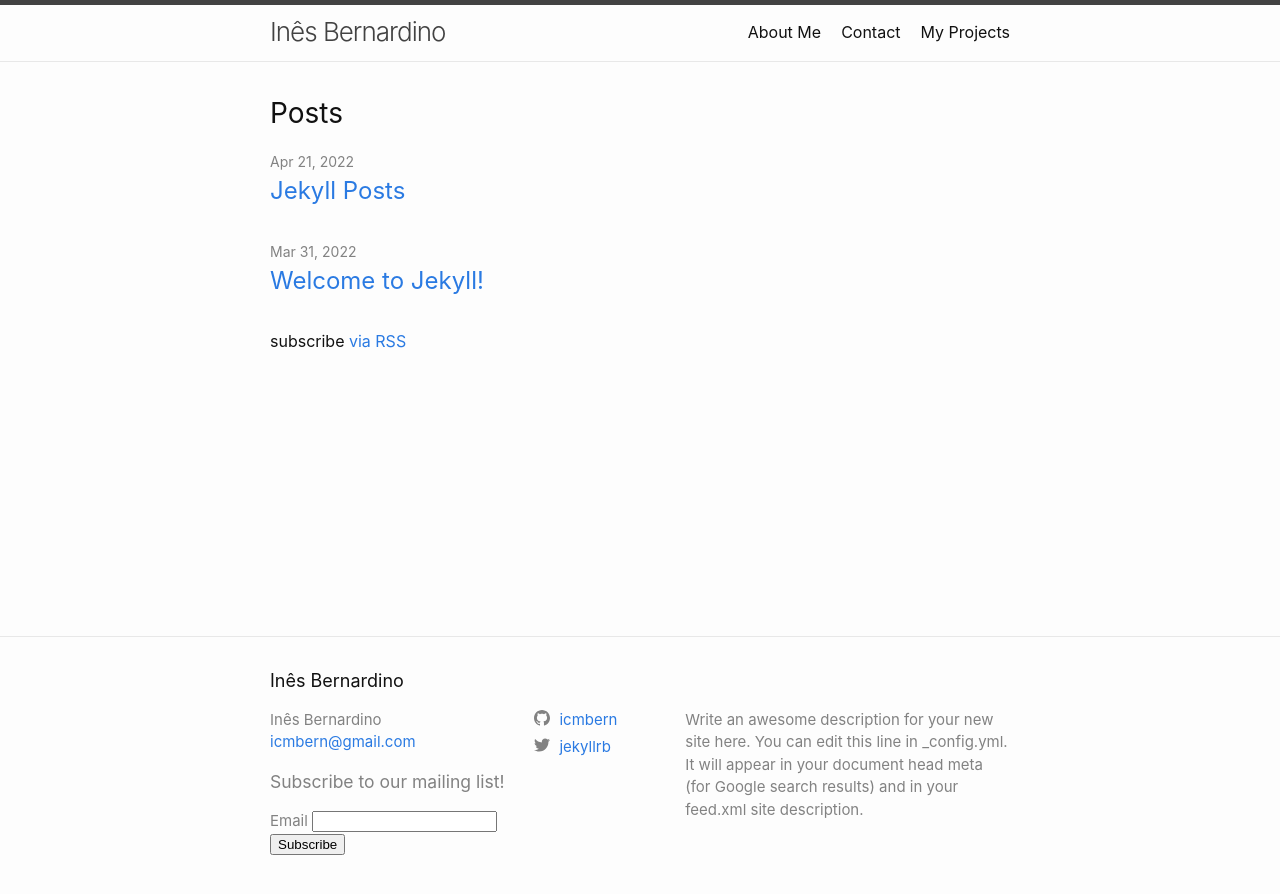
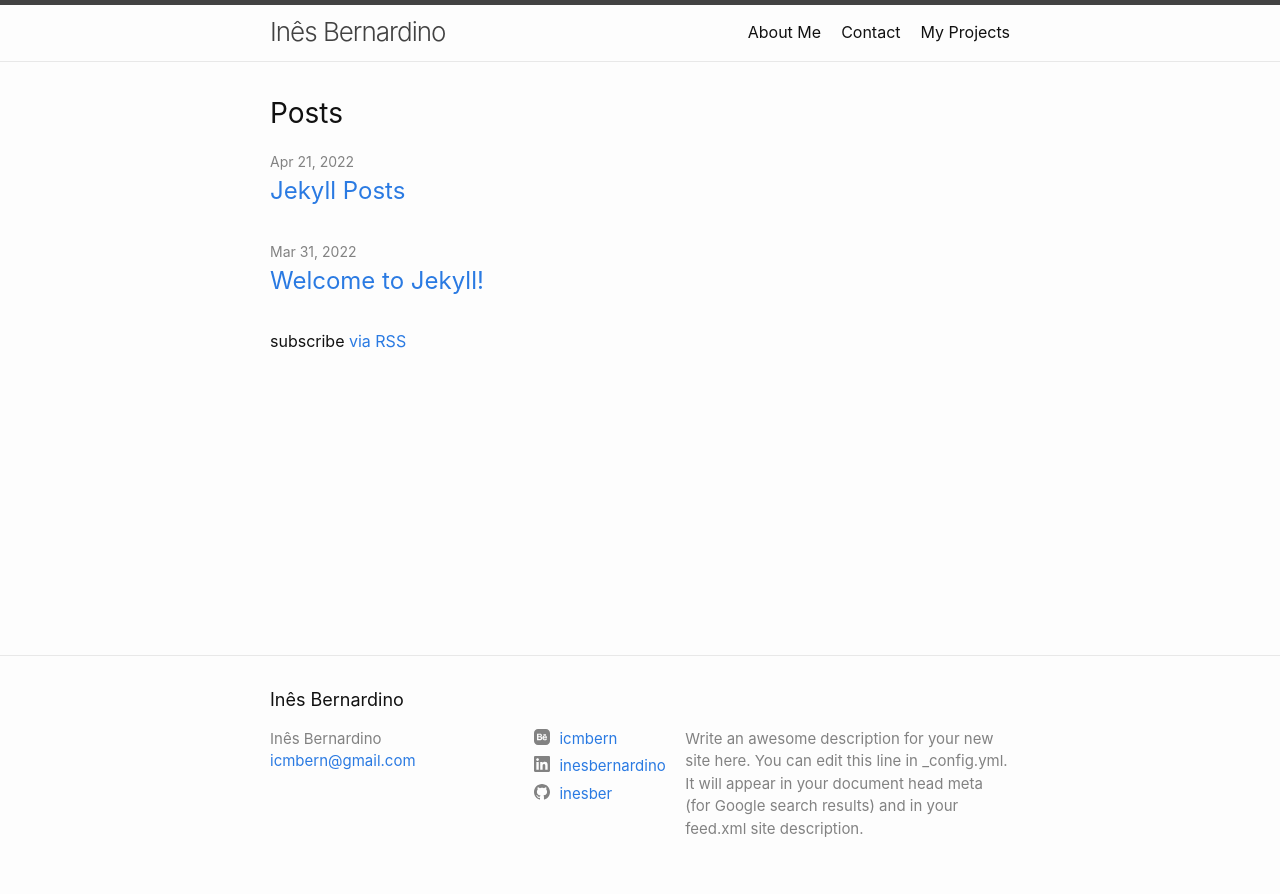
Before and after one commit to inesber/jekyllportfolio, a Jekyll site: the page built from index.markdown, in a window 1280 px wide. Shown: the top 894 px of the page. Built offline with Jekyll 4.4.1, drawn with Linux system fonts in a browser that asks for light colours.

Commit message:
Added and organised socials and footer

```diff
--- a/_config.yml
+++ b/_config.yml
@@ -26,8 +26,9 @@ description: >- # this means to ignore newlines until "baseurl:"
   Google search results) and in your feed.xml site description.
 baseurl: "/jekyllportfolio" # the subpath of your site, e.g. /blog
 url: "" # the base hostname & protocol for your site, e.g. http://example.com
-twitter_username: jekyllrb
-github_username: icmbern
+github_username: inesber
+behance: icmbern
+linkedin_username: inesbernardino
 
 # Build settings
 theme: minima
--- a/_includes/footer.html
+++ b/_includes/footer.html
@@ -22,7 +22,7 @@
             {%- endif -%}
         </ul>
 
-        {%- include newsletter.html -%}
+
 
       </div>
 
--- a/_includes/newsletter.html
+++ /dev/null
@@ -1,8 +0,0 @@
-<div class="newsletter spacing">
-    <form action="">
-        <h3>Subscribe to our mailing list!</h3>
-        <label for="email">Email</label>
-        <input type="email" name="email" id="email">
-        <input type="submit" value="Subscribe">
-    </form>
-</div>
--- a/_includes/social.html
+++ b/_includes/social.html
@@ -1,14 +1,23 @@
 <ul class="social-media-list">
+    {%- if site.behance -%}<li><a href="https://www.behance.net/{{ site.behance| cgi_escape | escape }}"
+        target="_blank"><svg class="svg-icon">
+          <use xlink:href="{{ '/assets/minima-social-icons.svg#behance' | relative_url }}"></use>
+        </svg> <span class="username">{{ site.behance| escape }}</span></a></li>{%- endif -%}
+    {%- if site.linkedin_username -%}<li><a
+        href="https://www.linkedin.com/in/{{ site.linkedin_username| cgi_escape | escape }}" target="_blank"><svg
+          class="svg-icon">
+          <use xlink:href="{{ '/assets/minima-social-icons.svg#linkedin' | relative_url }}"></use>
+        </svg> <span class="username">{{ site.linkedin_username| escape }}</span></a></li>{%- endif -%}
   {%- if site.dribbble_username -%}<li><a href="https://dribbble.com/{{ site.dribbble_username| cgi_escape | escape }}"><svg class="svg-icon"><use xlink:href="{{ '/assets/minima-social-icons.svg#dribbble' | relative_url }}"></use></svg> <span class="username">{{ site.dribbble_username| escape }}</span></a></li>{%- endif -%}
   {%- if site.facebook_username -%}<li><a href="https://www.facebook.com/{{ site.facebook_username| cgi_escape | escape }}"><svg class="svg-icon"><use xlink:href="{{ '/assets/minima-social-icons.svg#facebook' | relative_url }}"></use></svg> <span class="username">{{ site.facebook_username| escape }}</span></a></li>{%- endif -%}
   {%- if site.flickr_username -%}<li><a href="https://www.flickr.com/photos/{{ site.flickr_username| cgi_escape | escape }}"><svg class="svg-icon"><use xlink:href="{{ '/assets/minima-social-icons.svg#flickr' | relative_url }}"></use></svg> <span class="username">{{ site.flickr_username| escape }}</span></a></li>{%- endif -%}
-  {%- if site.github_username -%}<li><a href="https://github.com/{{ site.github_username| cgi_escape | escape }}"><svg class="svg-icon"><use xlink:href="{{ '/assets/minima-social-icons.svg#github' | relative_url }}"></use></svg> <span class="username">{{ site.github_username| escape }}</span></a></li>{%- endif -%}
+  {%- if site.github_username -%}<li><a href="https://github.com/{{ site.github_username| cgi_escape | escape }}" target="_blank"><svg class="svg-icon"><use xlink:href="{{ '/assets/minima-social-icons.svg#github' | relative_url }}"></use></svg> <span class="username">{{ site.github_username| escape }}</span></a></li>{%- endif -%}
   {%- if site.instagram_username -%}<li><a href="https://instagram.com/{{ site.instagram_username| cgi_escape | escape }}"><svg class="svg-icon"><use xlink:href="{{ '/assets/minima-social-icons.svg#instagram' | relative_url }}"></use></svg> <span class="username">{{ site.instagram_username| escape }}</span></a></li>{%- endif -%}
-  {%- if site.linkedin_username -%}<li><a href="https://www.linkedin.com/in/{{ site.linkedin_username| cgi_escape | escape }}"><svg class="svg-icon"><use xlink:href="{{ '/assets/minima-social-icons.svg#linkedin' | relative_url }}"></use></svg> <span class="username">{{ site.linkedin_username| escape }}</span></a></li>{%- endif -%}
   {%- if site.pinterest_username -%}<li><a href="https://www.pinterest.com/{{ site.pinterest_username| cgi_escape | escape }}"><svg class="svg-icon"><use xlink:href="{{ '/assets/minima-social-icons.svg#pinterest' | relative_url }}"></use></svg> <span class="username">{{ site.pinterest_username| escape }}</span></a></li>{%- endif -%}
   {%- for mst in site.mastodon -%}{%- if mst.username and mst.instance -%}<li><a href="https://{{ mst.instance| cgi_escape | escape}}/@{{mst.username}}"><svg class="svg-icon"><use xlink:href="{{ '/assets/minima-social-icons.svg#mastodon' | relative_url }}"></use></svg> <span class="username">{{ mst.username|escape }}</span></a></li>{%- endif -%}{%- endfor -%}
   {%- if site.twitter_username -%}<li><a href="https://www.twitter.com/{{ site.twitter_username| cgi_escape | escape }}"><svg class="svg-icon"><use xlink:href="{{ '/assets/minima-social-icons.svg#twitter' | relative_url }}"></use></svg> <span class="username">{{ site.twitter_username| escape }}</span></a></li>{%- endif -%}
   {%- if site.youtube_username -%}<li><a href="https://youtube.com/{{ site.youtube_username| cgi_escape | escape }}"><svg class="svg-icon"><use xlink:href="{{ '/assets/minima-social-icons.svg#youtube' | relative_url }}"></use></svg> <span class="username">{{ site.youtube_username| escape }}</span></a></li>{%- endif -%}
   {%- if site.googleplus_username -%}<li><a href="https://plus.google.com/{{ site.googleplus_username| escape }}"><svg class="svg-icon"><use xlink:href="{{ '/assets/minima-social-icons.svg#googleplus' | relative_url }}"></use></svg> <span class="username">{{ site.googleplus_username| escape }}</span></a></li>{%- endif -%}
-  {%- if site.rss -%}<li><a href="{{ 'feed.xml' | relative_url }}"><svg class="svg-icon"><use xlink:href="{{ '/assets/minima-social-icons.svg#rss' | relative_url }}"></use></svg> <span>{{ site.rss | escape }}</span></a></li>{%- endif -%}
+
+  {%- if site.rss -%}<li><a href="{{ 'feed.xml' | relative_url }}"><svg class="svg-icon"><use xlink:href="{{ '/assets/minima-social-icons.svg#rss' | relative_url }}"></use></svg> <span>{{ site.behance | escape }}</span></a></li>{%- endif -%}
 </ul>
```
Also changed, not shown: assets/minima-social-icons.svg.
